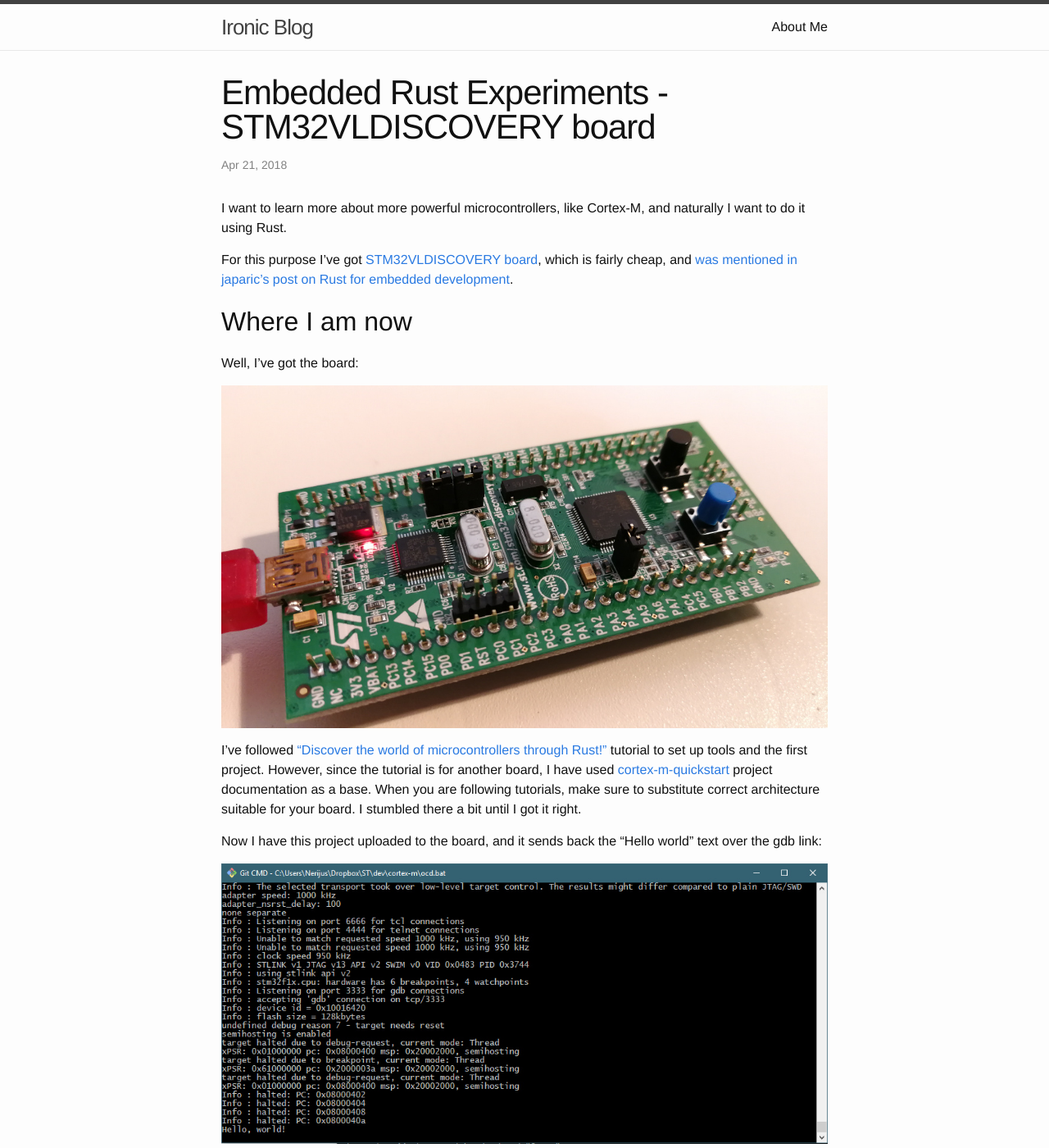
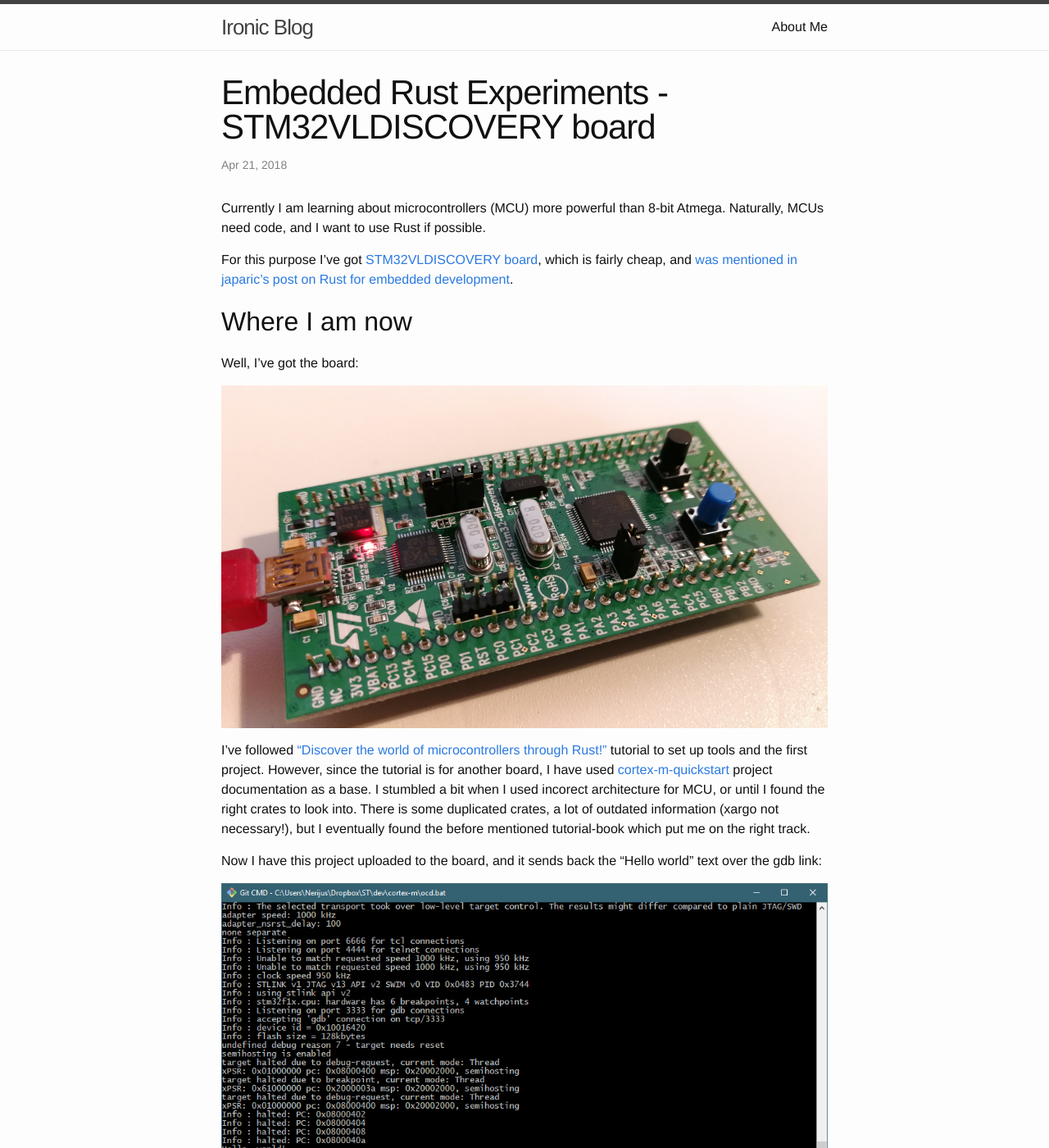
Before and after one commit to Nercury/Nercury.github.io, a Jekyll site: the page built from _posts/2018-04-21-rust-embedded-01-discovery-vl.markdown, in a window 1280 px wide and 1400 px high. Shown: the whole window at 82% size. Built offline with Jekyll 4.4.1, drawn with Linux system fonts in a browser that asks for light colours; nearby versions of some CDN libraries; some of the changed text lies outside the part shown.

Commit message:
Few typo and grammar fiexs

```diff
--- a/_posts/2018-04-21-rust-embedded-01-discovery-vl.markdown
+++ b/_posts/2018-04-21-rust-embedded-01-discovery-vl.markdown
@@ -5,8 +5,8 @@ date:   2018-04-21
 categories: rust embedded experiments
 ---
 
-I want to learn more about more powerful microcontrollers, like Cortex-M,
-and naturally I want to do it using Rust.
+Currently I am learning about microcontrollers (MCU) more powerful than 8-bit Atmega. Naturally,
+MCUs need code, and I want to use Rust if possible.
 
 For this purpose I've got [STM32VLDISCOVERY board](http://www.st.com/content/st_com/en/products/evaluation-tools/product-evaluation-tools/mcu-eval-tools/stm32-mcu-eval-tools/stm32-mcu-discovery-kits/stm32vldiscovery.html), which is fairly cheap,
 and [was mentioned in japaric's post on Rust for embedded development](https://users.rust-lang.org/t/rust-for-embedded-development-where-we-are-and-whats-missing/10861).
@@ -20,8 +20,10 @@ Well, I've got the board:
 I've followed ["Discover the world of microcontrollers through Rust!"](https://japaric.github.io/discovery/README.html) tutorial
 to set up tools and the first project. However, since the tutorial is for another board,
 I have used [cortex-m-quickstart](https://github.com/japaric/cortex-m-quickstart) project
-documentation as a base. When you are following tutorials, make sure to substitute correct
-architecture suitable for your board. I stumbled there a bit until I got it right.
+documentation as a base. I stumbled a bit when I used incorect
+architecture for MCU, or until I found the right crates to look into. There is
+some duplicated crates, a lot of outdated information (xargo not necessary!), but I
+eventually found the before mentioned tutorial-book which put me on the right track.
 
 Now I have this project uploaded to the board, and it sends back the "Hello world" text
 over the gdb link:
@@ -36,11 +38,11 @@ Here I am controlling various LED displays over I2C interface with Arduino Nano:
 
 ![Arduino Nano and LED displays](/images/mcu-01/arduino-displays.jpg)
 
-My first goal is to learn to do this with Rust and Cortex-M, which looks challenging
-at a first glance, primarily because of more advanced microcontroller with a big
+My first goal is to learn to do the same with Rust and Cortex-M, which looks challenging
+at a first glance, primarily because of more advanced MCU with a big
 datasheet.
 
 ## Summary
 
-While Rust tools are nothing like Arduino right now, it is not too hard to set them up.
-I am going to blog more of my progress there as I stumble on the next interesting thing.
+While the Rust tools are nothing like Arduino right now, it is not too hard to set them up.
+I am going to blog more of my progress here as I stumble on the next interesting thing.
```
